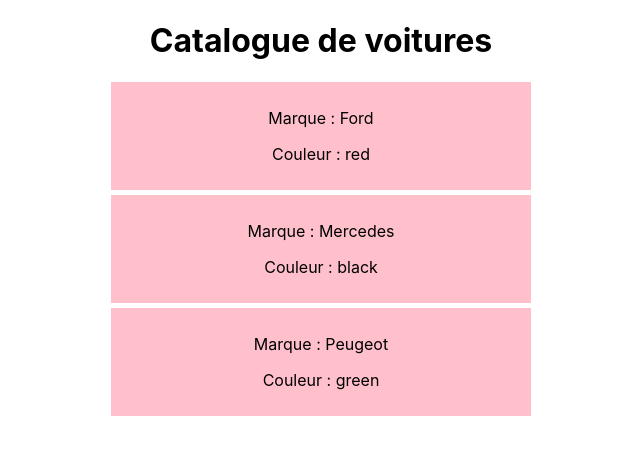
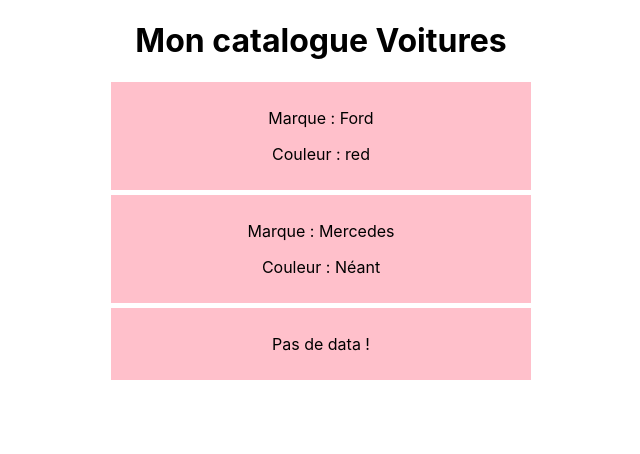
Before and after one commit to Benalta7892/ReactJS, a React (Create React App) app in the folder appViaCRA/cars/: page / in a window 1280 px wide. Shown: the top 454 px of the page, without its empty margins (319-959 px from the left). Built offline with nearby package versions, Linux system fonts and the light colour scheme.

Commit message:
Props et state

```diff
--- a/appViaCRA/cars/src/App.js
+++ b/appViaCRA/cars/src/App.js
@@ -3,10 +3,14 @@
 import Mycars from "./components/Mycars";
 
 class App extends Component {
+  state = {
+    titre: "Mon catalogue Voitures",
+  };
+
   render() {
     return (
       <div className="App">
-        <Mycars />
+        <Mycars title={this.state.titre} />
       </div>
     );
   }
--- a/appViaCRA/cars/src/components/Cars.js
+++ b/appViaCRA/cars/src/components/Cars.js
@@ -1,10 +1,20 @@
 const Car = ({ children, color }) => {
-  return (
-    <div style={{ backgroundColor: "pink", width: "400px", padding: "10px", margin: "5px auto" }}>
-      <p>Marque : {children}</p>
-      <p>Couleur : {color}</p>
-    </div>
-  );
+  const colorInfo = color ? <p>Couleur : {color}</p> : <p>Couleur : Néant</p>;
+
+  if (children) {
+    return (
+      <div style={{ backgroundColor: "pink", width: "400px", padding: "10px", margin: "5px auto" }}>
+        <p>Marque : {children}</p>
+        {colorInfo}
+      </div>
+    );
+  } else {
+    return (
+      <div style={{ backgroundColor: "pink", width: "400px", padding: "10px", margin: "5px auto" }}>
+        <p>Pas de data !</p>
+      </div>
+    );
+  }
 };
 
 export default Car;
--- a/appViaCRA/cars/src/components/Mycars.js
+++ b/appViaCRA/cars/src/components/Mycars.js
@@ -3,13 +3,16 @@
 
 class Mycars extends Component {
   render() {
+    console.log(this);
+
     return (
       <div>
-        <h1>Catalogue de voitures</h1>
+        {/* <h1>Catalogue de voitures</h1> */}
+        <h1>{this.props.title}</h1>
 
         <Car color="red">Ford</Car>
-        <Car color="black">Mercedes</Car>
-        <Car color="green">Peugeot</Car>
+        <Car>Mercedes</Car>
+        <Car color="green"></Car>
       </div>
     );
   }
```
